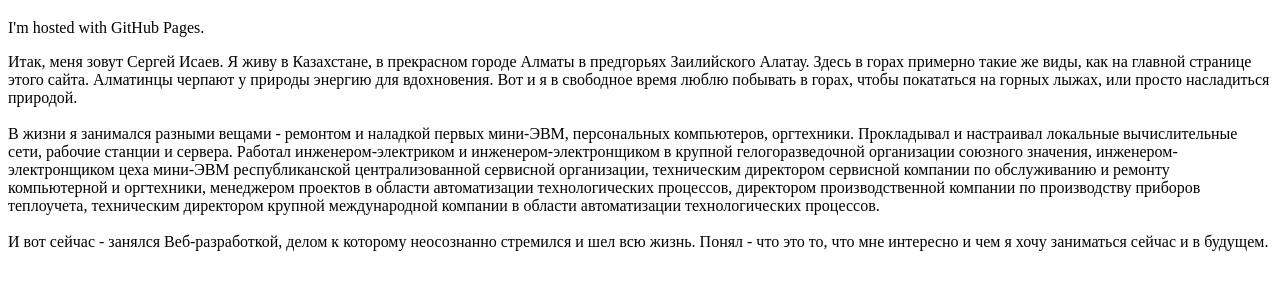
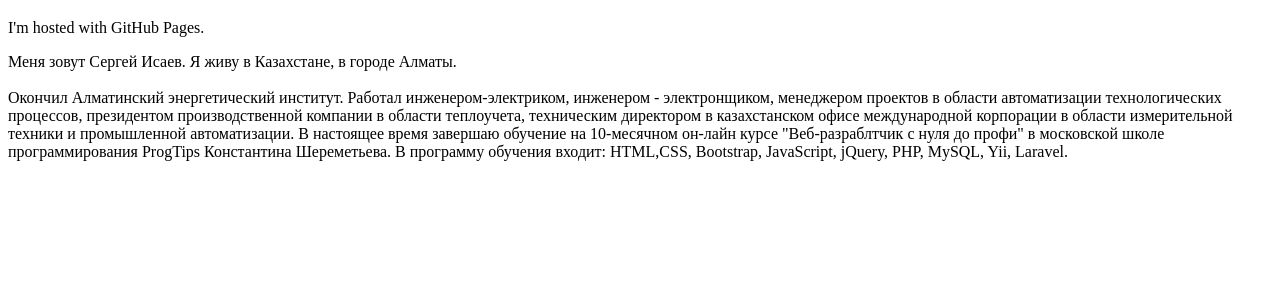
Before and after one commit to Sergey733/Sergey733.github.io, a plain HTML site: page index.html in a window 1280 px wide. Shown: the part 61-350 px from the top of the page. Drawn offline with Linux system fonts and the light colour scheme.

Commit message:
Update index.html

```diff
--- a/index.html
+++ b/index.html
@@ -4,16 +4,14 @@
 	<h1>Hello World</h1>
 	<p>I'm hosted with GitHub Pages.</p>
 
-	<p>Итак, меня зовут Сергей Исаев. Я живу в Казахстане, в прекрасном городе
-							Алматы в предгорьях Заилийского Алатау. Здесь в горах примерно такие же виды, как на
-							главной странице этого сайта. Алматинцы черпают у природы энергию для вдохновения.
-							Вот и я в свободное время люблю побывать в горах, чтобы покататься на горных лыжах, или
-							просто насладиться природой.<br><br>
-							В жизни я занимался разными вещами - ремонтом и наладкой первых мини-ЭВМ, персональных
-							компьютеров, оргтехники. Прокладывал и настраивал локальные вычислительные сети, рабочие станции
-							и сервера. Работал инженером-электриком и инженером-электронщиком в крупной гелогоразведочной организации союзного значения, инженером-электронщиком цеха мини-ЭВМ республиканской централизованной сервисной организации, техническим директором сервисной компании по обслуживанию и ремонту компьютерной и оргтехники, менеджером проектов в области автоматизации технологических процессов, директором производственной компании по производству приборов теплоучета, техническим директором
-							крупной международной компании в области автоматизации технологических процессов.<br><br>
-							И вот сейчас - занялся Веб-разработкой, делом к которому неосознанно стремился и шел
-							всю жизнь. Понял - что это то, что мне интересно и чем я хочу заниматься сейчас и в будущем.</p>
+	<p>Меня зовут Сергей Исаев. Я живу в Казахстане, в городе Алматы. <br><br>
+	   Окончил Алматинский энергетический институт. Работал инженером-электриком, инженером - электронщиком, менеджером проектов в области автоматизации
+	   технологических процессов, президентом производственной компании в области теплоучета, техническим директором в казахстанском офисе международной
+	   корпорации в области измерительной техники и промышленной автоматизации.
+	   В настоящее время завершаю обучение на 10-месячном он-лайн курсе "Веб-разраблтчик с нуля до профи"
+	   в московской школе программирования ProgTips Константина Шереметьева.
+	   В программу обучения входит: HTML,CSS, Bootstrap, JavaScript, jQuery, PHP, MySQL, Yii, Laravel.
+
+	</p>
 </body>
 </html>
```
